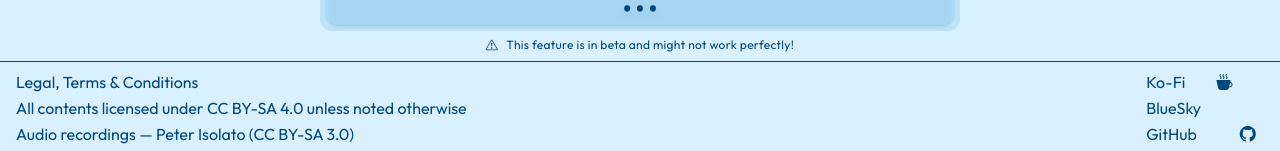
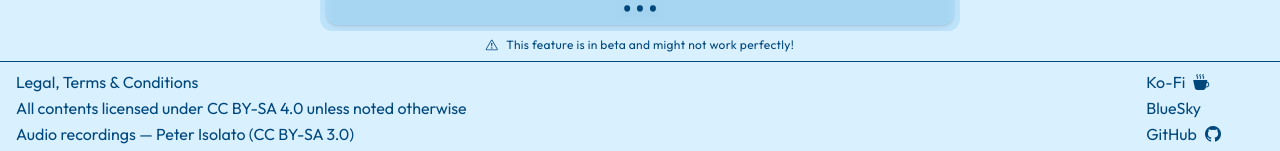
Before and after one commit to matthew-mcewen/surat, a Next.js app in the folder surat/: page / in a window 1280 px wide. Shown: the part 1218-1369 px from the top of the page. Built offline with nearby package versions, Linux system fonts and the light colour scheme.

Commit message:
footer alignment still improving

```diff
--- a/surat/src/app/page.js
+++ b/surat/src/app/page.js
@@ -68,15 +68,15 @@ export function Footer() {
                 <div className={"flex flex-col gap-0.5 justify-self-end w-1/2 lg:w-fit"}>
                     <Link href={"https://ko-fi.com/batak"} className={"grid grid-cols-2 gap-2 w-fit"}>
                         <p>Ko-Fi</p>
-                        <i className={"bi-cup-hot-fill justify-self-end w-fit"}/>
+                        <i className={"bi-cup-hot-fill"}/>
                     </Link>
                     <Link href={"https://bsky.app/profile/batak.asia"} className={"grid grid-cols-2 gap-2 w-fit"}>
                         <p>BlueSky</p>
-                        <i className={"bi-bluesky justify-self-end w-fit"}/>
+                        <i className={"bi-bluesky"}/>
                     </Link>
                     <Link href={"https://github.com/mattmacc/surat"} className={"grid grid-cols-2 gap-2 w-fit"}>
                         <p>GitHub</p>
-                        <i className={"bi-github justify-self-end w-fit"}/>
+                        <i className={"bi-github"}/>
                     </Link>
                 </div>
             </footer>
```
